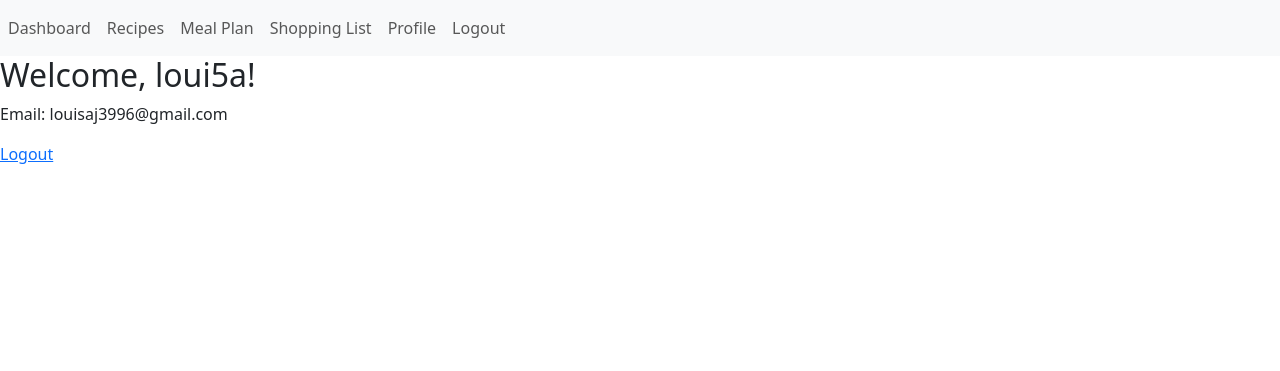
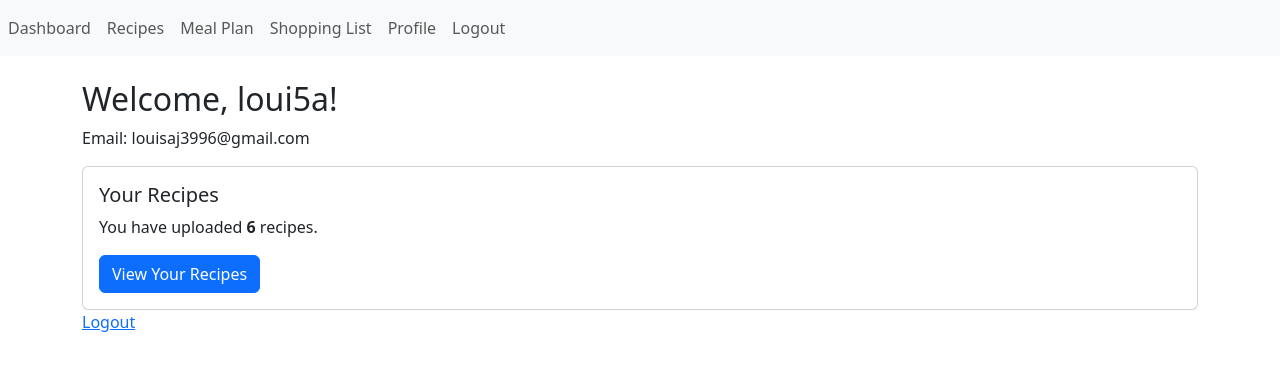
Before and after one commit to loui5aa/whats_for_dinner, a Django app: page /accounts/profile/ in a window 1280 px wide. Shown: the top 371 px of the page. Run offline with Django 5.2, Linux system fonts and the light colour scheme; a user stored in the database is signed in; data comes from the database, SQL or seed files in the repository; both versions use the stored data as it was after the commit.

Commit message:
Added user recipe count to profile

```diff
--- a/wfd/templates/accounts/profile.html
+++ b/wfd/templates/accounts/profile.html
@@ -1,7 +1,19 @@
 {% extends "base.html" %}
-
 {% block content %}
+<div class="container mt-4">
     <h2>Welcome, {{user.username}}!</h2>
     <p>Email: {{ user.email }}</p>
+    <div class="card mt-3">
+        <div class="card-body">
+            <h5 class="card-title">Your Recipes</h5>
+            <p class="card-text">You have uploaded <strong> {{ recipe_count }}</strong> recipes.</p>
+            <a href="{% url 'recipe_list' %}" class="btn btn-primary">View Your Recipes</a>
+        </div>
+    </div>
     <p><a href="{% url 'logout' %}">Logout</a></p>
+</div>
 {% endblock %}
+<!--
+    <h2>Welcome, {{user.username}}!</h2>
+    <p>Email: {{ user.email }}</p>
+    <p><a href="{% url 'logout' %}">Logout</a></p> -->
--- a/wfd/templates/meal_plan.html
+++ b/wfd/templates/meal_plan.html
@@ -18,4 +18,8 @@
     </ul>
 
     <a href="{% url 'shopping_list' %}">Generate Shopping List</a>
+    <form action="{% url 'clear_meal_plan' %}" method="POST" class="text-center mt-3" onsubmit="return confirm('Are you sure you want to clear the current meal plan (and shopping list)?');">
+        {%csrf_token%}
+        <button type="submit" class="btn btn-danger">Clear Meal Plan</button>
+    </form>
 {% endblock %}
--- a/wfd/urls.py
+++ b/wfd/urls.py
@@ -14,4 +14,5 @@ urlpatterns = [
     path('recipes/<int:recipe_id>/delete/', views.delete_recipe, name='delete_recipe'),
     path('meal-plan/', views.meal_plan_view, name='meal_plan'),
     path('shopping-list/', views.generate_shopping_list, name='shopping_list'),
+    path('clear-meal-plan/', views.clear_meal_plan, name='clear_meal_plan'),
 ]
--- a/wfd/views.py
+++ b/wfd/views.py
@@ -24,7 +24,9 @@ def register(request):
 
 @login_required
 def profile(request):
-    return render(request, 'accounts/profile.html')
+    recipe_count = Recipe.objects.filter(user=request.user).count()
+    print(recipe_count)
+    return render(request, 'accounts/profile.html', {'recipe_count' : recipe_count})
 
 @login_required
 def home(request):
@@ -107,6 +109,12 @@ def generate_shopping_list(request):
     return render(request, 'shopping_list.html', {'shopping_list': shopping_list})
 
 @login_required
+def clear_meal_plan(request):
+    MealPlan.objects.filter(user=request.user).delete()
+    ShoppingList.objects.filter(user=request.user).delete()
+    return redirect('meal_plan')
+
+@login_required
 def dashboard(request):
     today = datetime.datetime.today().strftime('%A') #Gets the weekday
 
```
Also changed, not shown: wfd/templates/dashboard.html (+6 -30 lines), db.sqlite3.
